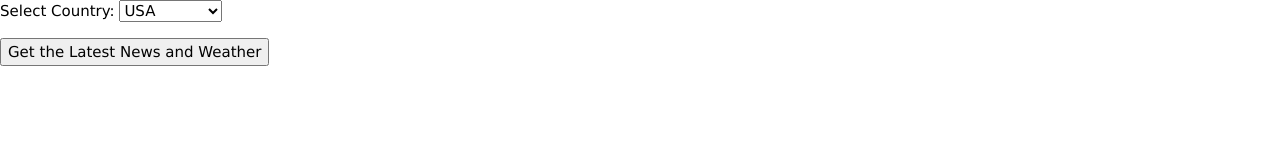
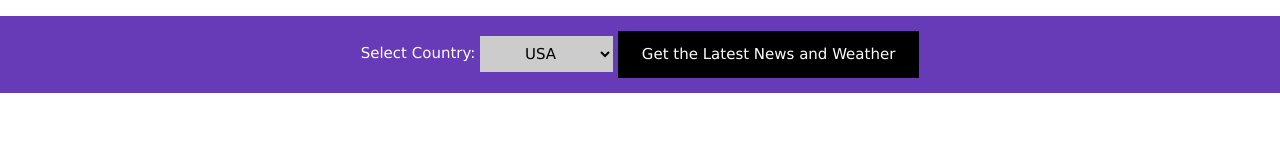
Before and after one commit to DipalModi18/APIIntegrationWebApplication, a plain HTML site: page index.html in a window 1280 px wide. Drawn offline with Linux system fonts and the light colour scheme.

Commit message:
Log file + CSS updated
* console.log to file
* Log message format added
* CSS applied to dropdown and button

```diff
--- a/index.html
+++ b/index.html
@@ -7,19 +7,21 @@
         <script src="./script.js"></script>
     </head>
 <body>
-    <form>
-        Select Country:
-        <select id="country_selection">
-          <script>
-              generate_dropdown();
-          </script>
-        </select>
-    </form>
-    <button type="button" onclick="get_api_results()">Get the Latest News and Weather</button>
+        <div class="w3-panel w3-deep-purple w3-center" style="padding: 1em;">
+            Select Country:
+            <div class="w3-dropdown-hover">
+                <select id="country_selection" class="w3-button">
+                    <script>
+                        generate_dropdown();
+                    </script>
+                </select>
+            </div>
+            <button type="button" class="w3-btn w3-black w3-padding-large w3-hover-blue" onclick="get_api_results()">Get the Latest News and Weather</button>
+        </div>
 
     <div>
         <div id="news_data"></div>
-        <div id="weather_data"></div>
+        <div id="weather_data" style="padding: 1em;"></div>
     </div>
 
 
--- a/script.js
+++ b/script.js
@@ -31,7 +31,10 @@ let countries = {
     }
 }
 
+let module_name = "script.js";
+
 function get_api_results() {
+    console.log(log_message('info', "Fetching API Results..."))
     document.getElementById('news_data').innerHTML = "";
     document.getElementById('weather_data').innerHTML = "";
     let country = document.getElementById('country_selection').value;
@@ -41,6 +44,7 @@ function get_api_results() {
 
 function call_google_news_api(country) {
     let req = new XMLHttpRequest();
+    console.log(log_message('info', "Fetching News for country: " + country));
     req.open("GET", " http://newsapi.org/v2/top-headlines?apiKey=06ef9d950a03436b82d9e7845d250c5c&country=" + country);
     req.send();
     req.onload = () => {
@@ -71,21 +75,22 @@ function call_google_news_api(country) {
                                 '</div>' +
                             '</div>';
                     // Reference: https://www.w3schools.com/w3css/tryit.asp?filename=tryw3css_templates_blog&stacked=h
-                console.log("Article: " + article['title']);
+                    console.log(log_message('debug', 'Article[' + i + ']: ' + article['title']));
             }
             innerHTML += '</div>';
             container.innerHTML = innerHTML;
+            console.log(log_message('info', 'Received '+ articles.length + ' articles'));
         }
         else
         {
-            console.log('error ${req.status} ${req.statusText}');
+            console.log(log_message('error', 'error ${req.status} ${req.statusText}'));
         }
     }
 }
 
 function call_open_weather_api(country) {
-    console.log("country: " + country['name'])
     let req = new XMLHttpRequest();
+    console.log(log_message('info', 'Calling Weather API for lat: ' + country['lat'] + ' & lon: ' + country['lon']));
     let api = "https://api.openweathermap.org/data/2.5/weather?lat=" + country['lat'] + "&lon=" + country['lon'] + "&appid=03993e20a50405fbc75f12d193719f09";
     req.open("GET", api);
     req.send();
@@ -96,7 +101,6 @@ function call_open_weather_api(country) {
             let api_response = JSON.parse(req.response);
             var container = document.getElementById('weather_data');
             container.innerHTML =
-
                     '<div class="weather">' +
                         '<div class="current">' +
                             '<div class="info">' +
@@ -113,19 +117,11 @@ function call_open_weather_api(country) {
                         '</div>' +
 
                     '</div>';
-
-
-            // container.innerHTML = "Weather Report in Capital " + api_response['name'] + ' of Country ' + country['name'] + ' <br />' +
-            //     'Overview: ' + api_response['weather'][0]['description'] + ' <br />' +
-            //     'Temperature: ' + api_response['main']['temp'] + '<br />' +
-            //     'Min Temperature: ' + api_response['main']['temp_min'] + '<br />' +
-            //     'Max Temperature: ' + api_response['main']['temp_max'] + '<br />' +
-            //     'Pressure: ' + api_response['main']['pressure'] + '<br />' +
-            //     'Humidity: ' + api_response['main']['humidity'] + '<br />';
+            console.log(log_message('info', 'Received Weather data: ' + api_response['name'] + ' Temperature: ' + api_response['main']['temp']));
         }
         else
         {
-            console.log('error ${req.status} ${req.statusText}');
+            console.log(log_message('error', 'error ${req.status} ${req.statusText}'));
         }
     }
 }
@@ -136,6 +132,11 @@ function generate_dropdown() {
         var element = document.createElement("option");
         element.value = key;
         element.textContent = countries[key]['name'];
+        element.className = "w3-dropdown-content w3-bar-block w3-border";
         select.appendChild(element);
     }
 }
+
+function log_message(log_level, message) {
+    return new Date() + " : " + module_name + " : " + log_level.toUpperCase() + " : " + message;
+}
```
Also changed, not shown: 1 other file.
